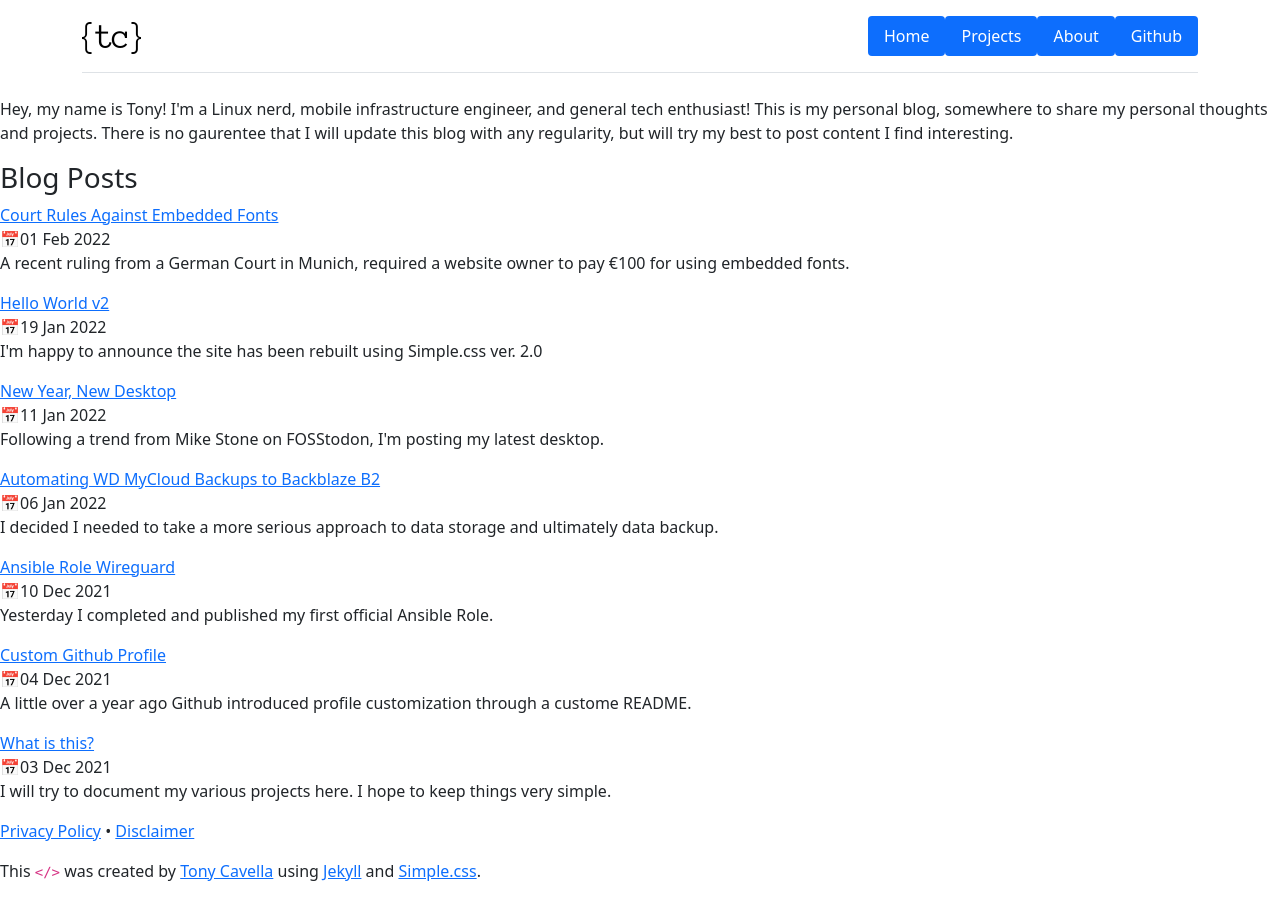
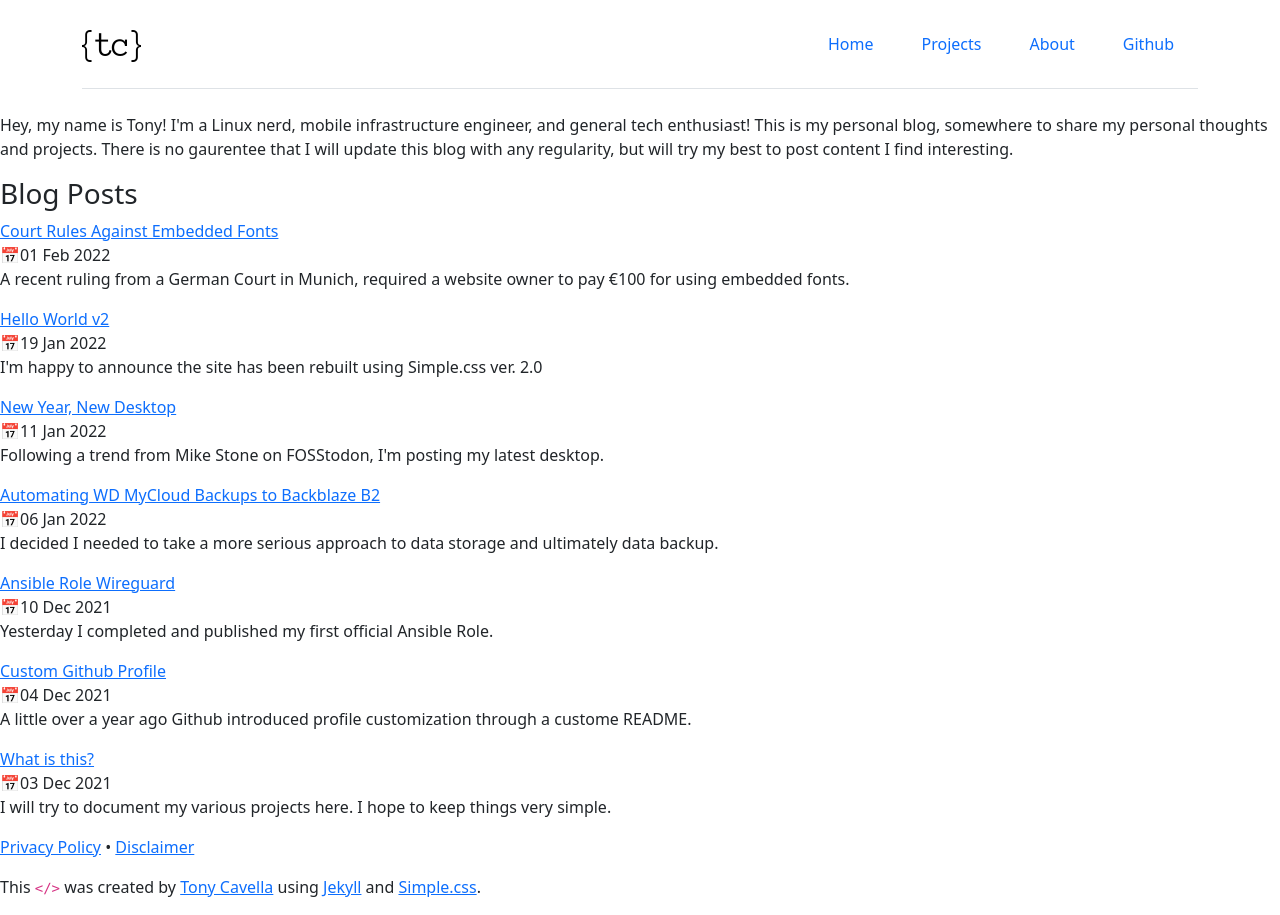
Before and after one commit to acavella/dev.cavella.com, a Jekyll site: the page built from index.md, in a window 1280 px wide. Built offline with Jekyll 4.4.1, drawn with Linux system fonts in a browser that asks for light colours.

Commit message:
update nav
Signed-off-by: Tony Cavella <9434191+acavella@users.noreply.github.com>

```diff
--- a/_includes/navigation.html
+++ b/_includes/navigation.html
@@ -1,5 +1,5 @@
-<ul class="nav nav-pills">
+<ul class="nav col-12 col-md-auto mb-2 justify-content-right mb-md-0">
   {% for item in site.data.navigation %}
-  <li class="nav-item"><a href="{{ item.link }}" class="nav-link active" aria-current="page">{{ item.name }}</a></li>
+  <li class="nav-link px-2 link-dark"><a href="{{ item.link }}" class="nav-link active" aria-current="page">{{ item.name }}</a></li>
   {% endfor %}
 </ul>
```
